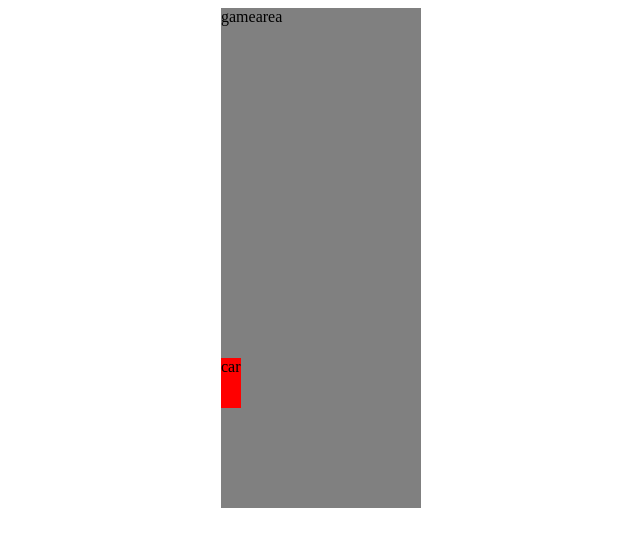
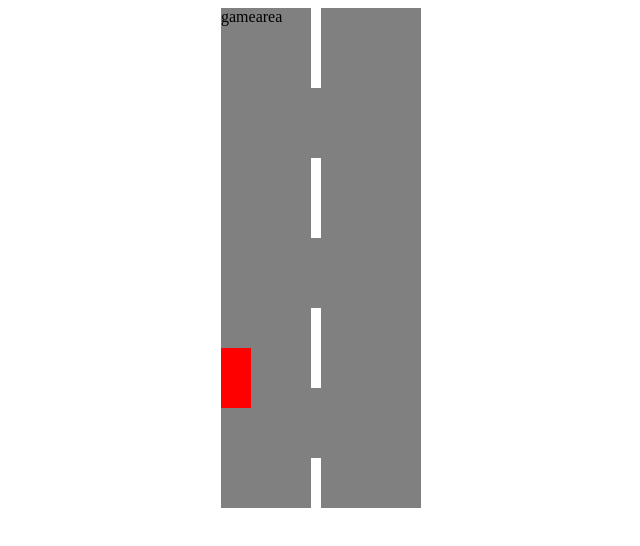
Before and after one commit to serrano1314/mini-car-game, a plain HTML site: page index.html in a window 1280 px wide. Both pictures are taken after a click on the element "START GAME!". Shown: the whole page, without its empty margins (319-959 px from the left). Drawn offline with Linux system fonts and the light colour scheme.

Commit message:
add road lines

```diff
--- a/script.js
+++ b/script.js
@@ -2,7 +2,6 @@ const welcome_screen=document.querySelector('.welcome-screen');
 const game_screen=document.querySelector('.game-screen');
 const score_screen=document.querySelector('.score-screen');
 const game_area=document.querySelector('.game-area');
-let i=0;
 
 document.addEventListener("keydown",pressOn);
 document.addEventListener("keyup",pressOff);
@@ -23,9 +22,11 @@ let keys = {
 
 function playGame(){
     let car = document.querySelector('.car');
+    let lines = document.querySelector('.lines');
     let road = game_area.getBoundingClientRect();
     let car_attrib = car.getBoundingClientRect();
 
+    // lines.style.left = road.width/2-10+"px";
     if(player.start){
         window.requestAnimationFrame(playGame);
         if(keys.ArrowRight&&player.x<road.width-car_attrib.width){
@@ -42,6 +43,7 @@ function playGame(){
         }
         car.style.left = player.x+"px";
         car.style.top = player.y+"px";
+
     }
 }
 
@@ -49,14 +51,18 @@ function gameStarto(){
     player.start = true;
     game_screen.classList.remove('hide');
     welcome_screen.classList.add('hide');
+    for(let i=0;i<5;i++){
+        let lines = document.createElement('div')
+        lines.classList.add('lines');
+        lines.style.top = i*150+"px";
+        game_area.appendChild(lines);
+    }
     let car = document.createElement('div');
-    car.innerText = 'car';
     car.setAttribute("class","car");
     game_area.appendChild(car);
     window.requestAnimationFrame(playGame)
     player.x = car.offsetLeft;
     player.y = car.offsetTop;
-    console.log(player)
 }
 
 function pressOn(e){
--- a/style.css
+++ b/style.css
@@ -8,8 +8,15 @@
     bottom: 100px;
     margin:auto;
     background-color: red;
-    width: 20px;
-    height: 50px;
+    width: 30px;
+    height: 60px;
+}
+.lines{
+    position: absolute;
+    width: 10px;
+    height: 80px;
+    margin-left: 90px;
+    background-color: #fff;
 }
 .game-area{
     background-color: gray;
```
